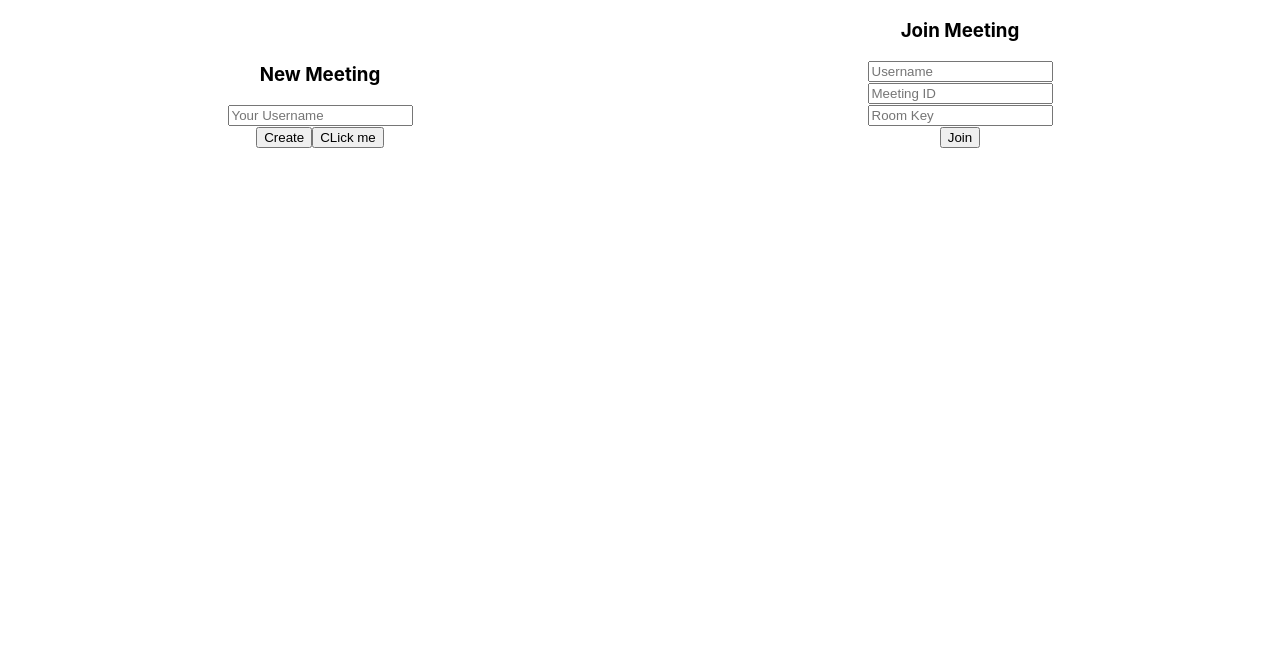
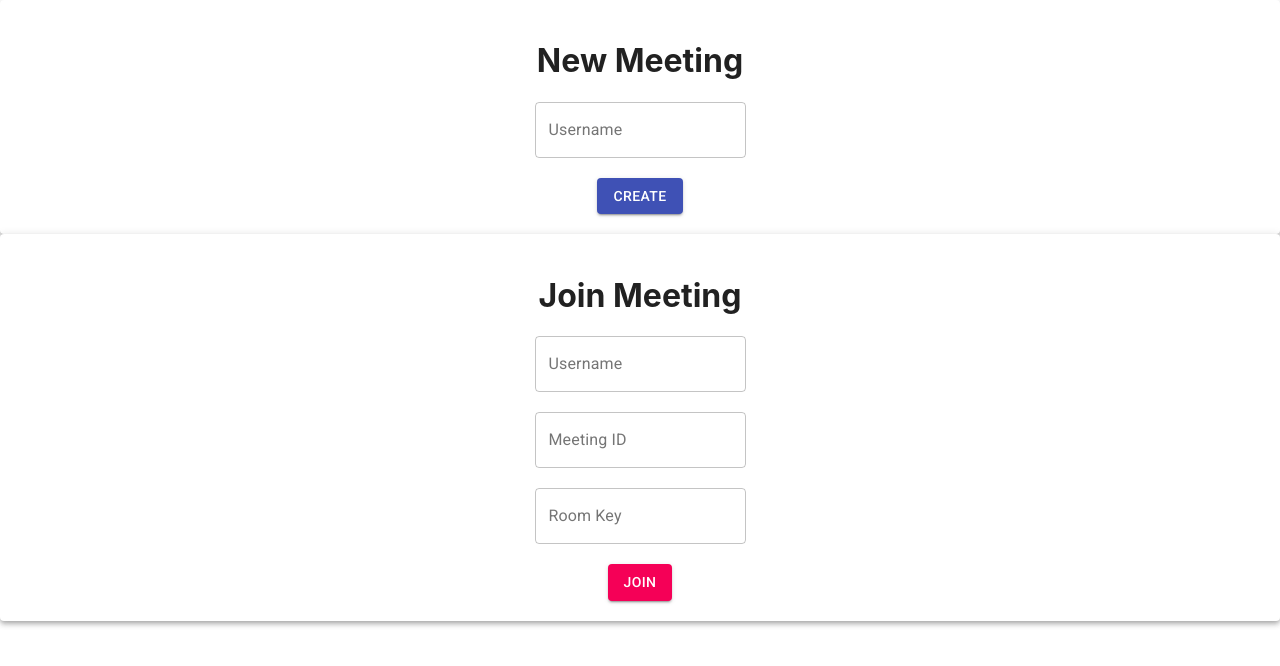
Before and after one commit to DebanjanDasMahapatra/conference, a React (Create React App) app: page / in a window 1280 px wide. Shown: the top 666 px of the page. Built offline with nearby package versions, Linux system fonts and the light colour scheme.

Commit message:
Stable Connections Done

```diff
--- a/package.json
+++ b/package.json
@@ -14,6 +14,7 @@
     "react-dom": "^16.13.1",
     "react-router-dom": "^5.1.2",
     "react-scripts": "3.4.1",
+    "react-webcam": "^5.0.1",
     "socket.io": "^2.3.0",
     "socket.io-client": "^2.3.0"
   },
--- a/src/components/MeetingArena/Meeting.css
+++ b/src/components/MeetingArena/Meeting.css
@@ -4,3 +4,7 @@
     background: lavender;
     text-align: center;
 }
+
+.d-none {
+    display: none;
+}
--- a/src/components/MeetingArena/Meeting.js
+++ b/src/components/MeetingArena/Meeting.js
@@ -1,4 +1,5 @@
 import React from 'react';
+import axios from "axios";
 import "./Meeting.css";
 import clsx from 'clsx';
 import { makeStyles } from '@material-ui/core/styles';
@@ -13,6 +14,10 @@ import VideocamIcon from '@material-ui/icons/Videocam';
 import VideocamOffIcon from '@material-ui/icons/VideocamOff';
 import NavigationIcon from '@material-ui/icons/Navigation';
 import Drawer from '@material-ui/core/Drawer';
+import Participant from './Participant/Participant';
+import { Config } from '../../config';
+import PT from "../../participants";
+
 const colors = {
     'dark-grey':'#413535'
 }
@@ -65,14 +70,29 @@ const useStyles = makeStyles((theme) => ({
     drawerPaper: {
         width: drawerWidth,
     },
-  }));
+}));
+
+let hostSocket;
+
+const participantToggle = (value,guestObj,meetingId) => {
+    hostSocket.emit('guest-request-response', {
+        status: value,
+        guestObj,
+        meetingId
+    });
+
+}
 
 const Meeting = (props) => {
     const classes = useStyles();
-    console.log("masakkali ",props);
+    const [meetingId, setMeetingId] = React.useState("");
+    const [roomKey, setRoomKey] = React.useState("");
+    const [isHost, setIsHost] = React.useState(false);
 
     const [chatOpen, setChatOpen] = React.useState(false);
     const [participantsOpen, setParticipantsOpen] = React.useState(false);
+
+    let participants = [];
 
     const handleChatMenuClick = ()=>{
         if(chatOpen){
@@ -90,10 +110,39 @@ const Meeting = (props) => {
             setParticipantsOpen(true);
         }
     }
+
+    React.useEffect(() => {
+        let init = async () => {
+            const {creds, isHost, status, socket} = props.meetingData;
+            if(status) {
+                hostSocket = socket;
+                setMeetingId(creds.meetingId);
+                try {
+                    let resp = await axios.get(Config.apiUrl+'roomGuests?'+`roomId=${creds.roomId}`);
+                    PT.people = resp.data.status == 1 ? resp.data.roomGuests : [];
+                } catch(err) {
+                    console.error(err);
+                }
+
+                if(isHost) {
+                    setIsHost(true);
+                    setRoomKey(creds.roomKey);
+                    hostSocket.on('guest-request', greq => {
+                        participantToggle(window.confirm("Partipant Name: "+greq.guestName+" is asking permission to enter the meeting. Allow?"),
+                        greq,creds.meetingId);
+                        console.log(greq);
+                    })
+                }
+            }
+        }
+        init();
+    },[]);
+
     return <>
     <div className="meeting-area">
         <div className={clsx((chatOpen||participantsOpen) && classes.mainShrink)}>
-            <h1>Meeting in Progress...{props.name}</h1>
+            <h2 className={!isHost ? "" : "d-none"}>Meeting in Progress... ID: {meetingId}</h2>
+            <h2 className={isHost ? "" : "d-none"}>Meeting in Progress... ID: {meetingId}, Room Key: {roomKey}</h2>
             <div className="action-menu">
                 <Fab size="small" color="primary"  aria-label="add" className={classes.mic}>
                     <MicIcon />
@@ -149,6 +198,8 @@ const Meeting = (props) => {
             }}
         >
             Participants
+
+            <Participant />
         </Drawer>
       </div>
 
--- /dev/null
+++ b/src/components/MeetingArena/Participant/Participant.js
@@ -0,0 +1,27 @@
+import React from "react";
+import VolumeOff from '@material-ui/icons/VolumeOff';
+import VideocamOff from '@material-ui/icons/VideocamOff';
+import PT from "../../../participants";
+
+const Participant = () => {
+
+    const [participants, setParticipants] = React.useState([]);
+
+    React.useEffect(() => {
+        setParticipants(PT.people);
+    },[PT.people])
+
+    return(<>
+        {
+            participants.map(participant => {
+                return <div key={participant._id}>{participant.guestName} {participant.isHost ? "(Host)" : ""}
+                <VolumeOff/>
+                <VideocamOff/>
+                </div>
+            })
+        }
+    </>
+    );
+}
+
+export default Participant;
--- a/src/components/Welcome/Welcome.css
+++ b/src/components/Welcome/Welcome.css
@@ -3,3 +3,7 @@
     display: inline-block;
     text-align: center;
 }
+
+.d-none {
+    display: none;
+}
--- a/src/components/Welcome/Welcome.js
+++ b/src/components/Welcome/Welcome.js
@@ -9,12 +9,35 @@ import {
 import "./Welcome.css";
 import io from "socket.io-client";
 import axios from "axios";
+import { makeStyles } from '@material-ui/core/styles';
+import TextField from '@material-ui/core/TextField';
+import Button from '@material-ui/core/Button';
+import Paper from '@material-ui/core/Paper';
 import { render } from '@testing-library/react';
 import Meeting from '../MeetingArena/Meeting';
+import { Config } from '../../config';
 
-let hostSocket;
+const useStyles = makeStyles((theme) => ({
+    root: {
+      '& > *': {
+        margin: theme.spacing(1),
+        width: '25ch',
+      },
+    },
+    root2: {
+        display: 'flex',
+        flexWrap: 'wrap',
+        '& > *': {
+          margin: theme.spacing(1),
+          width: theme.spacing(16),
+          height: theme.spacing(16),
+        },
+      }
+}));
 
-let uname = "", mid = "", rk = "", meetingId = "", guestObj = {};
+let hostSocket, participantSocket;
+
+let uname = "", mid = "", rk = "";
 
 const changeUserName = (v) => {
     uname = v;
@@ -26,133 +49,173 @@ const changeRk = (v) => {
     rk = v;
 }
 
-const toggleViews = (v) => {
-    document.getElementById('allow').hidden = v;
-    document.getElementById('deny').hidden = v;
-    document.getElementById('pinfo').hidden = v;
+const createSocket = (roomId,guestObj,meetingId,history) => {
+    participantSocket = io(Config.apiUrl+roomId,{query:{
+        roomId: roomId,
+        userId: guestObj.guestId
+    }});
+    console.log('Socket...',participantSocket);
+    participantSocket.on("authenticate", auth => {
+        console.log(auth);
+        if(auth.status) {
+            credentials.creds = {
+                roomId, guestObj, meetingId
+            };
+            credentials.isHost = false;
+            credentials.status = true;
+            credentials.socket = participantSocket;
+            history.push('/meeting');
+        }
+    });
 }
 
-const participantAllow = () => {
-    hostSocket.emit('guest-request-response', {
-        status: true,
-        guestObj,
-        meetingId
-    });
-    toggleViews(true);
+let credentials = {};
+
+const pingServer = (creds,history,setLoader) => {
+    let count = 0;
+    let interval = setInterval(async() => {
+        try {
+            let resp = await axios.get(Config.apiUrl+'checkReqStatus?'+
+                `guestId=${creds.guestObj.guestId}&meetingId=${creds.meetingId}`);
+            console.log(resp.data)
+            {
+                if(resp.data.status) {
+                    clearInterval(interval);
+                    createSocket(resp.data.roomId,resp.data.guestObj,creds.meetingId,history);
+                } else {
+                    clearInterval(interval);
+                    setLoader(false);
+                    alert('You were not allowed!!! Try joining again or ask the host for the room key!!!');
+                }
+            }
+            {
+                if(count < 5)
+                    count++;
+                else {
+                    clearInterval(interval);
+                    setLoader(false);
+                    alert('Request for Joining Timed Out !!! Try joining again or ask the host for the room key!!!');
+                }
+            }
+        } catch(err) {
+            console.error(err);
+            clearInterval(interval);
+        }
+    },4000);
 }
 
-const participantDeny = () => {
-    hostSocket.emit('guest-request-response', {
-        status: false,
-        guestObj,
-        meetingId
-    });
-    toggleViews(true);
-}
-
-const createRoom = async () => {
+const createRoom = async (history) => {
     try {
-        let data = await axios.post('http://localhost:3000/createRoom',{
+        let resp = await axios.post(Config.apiUrl+'createRoom',{
             username: uname
         });
-        if(data.data.status) {
-            hostSocket = io('http://localhost:3000/'+data.data.data.roomId,{query:{
-                roomId: data.data.data.roomId,
-                userId: data.data.data.host.hostId
+        if(resp.data.status) {
+            hostSocket = io(Config.apiUrl+resp.data.data.roomId,{query:{
+                roomId: resp.data.data.roomId,
+                userId: resp.data.data.host.hostId
             }});
-            console.log('Socket...',hostSocket,"\n\n",data.data);
-            document.getElementById('mid').innerHTML = "Meeting ID: "+data.data.data.meetingId+"<br>nRoom Key: "+data.data.data.roomKey;
+            console.log('Socket...',hostSocket);
             hostSocket.on("authenticate", auth => {
                 console.log(auth);
-            });
-            hostSocket.on("guest-request", greq => {
-                document.getElementById('pinfo').innerHTML = "Partipant Name: "+greq.guestName+" is asking permission to enter the meeting. Click Allow or Deny.";
-                console.log(greq);
-                guestObj = greq;
-                meetingId = data.data.data.meetingId;
-                toggleViews(false);
-            });
-            hostSocket.on("guest-joined", data => {
-                console.log(data);
+                if(auth.status) {
+                    credentials.creds = resp.data.data;
+                    credentials.isHost = true;
+                    credentials.status = true;
+                    credentials.socket = hostSocket;
+                    history.push('/meeting');
+                }
             });
         } else {
-            console.log('Error in response',data.data);
+            console.log('Error in response',resp.data);
         }
     } catch (err) {
         console.log('Error in axios',err);
     }
-    alert('Hiii');
 }
 
-const joinRoom = async () => {
+const joinRoom = async (history,setLoader,setMessage) => {
     try {
-        let data = await axios.post('http://localhost:3000/joinRoom',{
+        let resp = await axios.post(Config.apiUrl+'joinRoom',{
             username: uname,
             meetingId: mid,
             roomKey: rk == "" ? null : rk
         });
-        if(data.data.status) {
-            const socket2 = io('http://localhost:3000/'+data.data.data.roomId,{query:{
-                roomId: data.data.data.roomId,
-                userId: data.data.data.guestObj.guestId
-            }});
-            console.log('Socket...',socket2,"\n\n",data.data);
-            socket2.on("authenticate", data => {
-                console.log(data);
-            });
-            socket2.on("guest-permitted", data => {
-                console.log(data);
-            });
-        } else {
-            console.log('Error in response',data.data);
+        if(resp.data.status)
+            createSocket(resp.data.data.roomId,resp.data.data.guestObj,mid,history);
+        else {
+            setMessage("Wait till host admits you...");
+            pingServer(resp.data.data,history,setLoader);
         }
     } catch (err) {
         console.log('Error in axios',err);
     }
-    alert('Hiii');
 }
 
-let name = "";
-const test = (h) => {
-    name = "Avnish vs Mosquitoes"
-    h.push('/testing');
-}
+// let name = "";
+// const test = (h) => {
+//     name = "Avnish vs Mosquitoes"
+//     h.push('/meeting');
+// }
+// const test2 = (h,r) => {
+//     h(!r);
+// }
 
 const Welcome = (props) => {
-    const [response, setResponse] = useState("");
-
-    useEffect(() => {
-        console.warn("ALERT")
-    }, []);
+    const classes = useStyles();
+    const [loader, setLoader] = useState(false);
+    const [message, setMessage] = React.useState("");
 
     return(<>
         <Route exact path="/">
-        <div className="block">
-            <h3>New Meeting</h3>
+        <div className={"block" + !loader ? "" : "d-none"}>
+            <Paper elevation={4}>
+                <br />
+            <h1>New Meeting</h1>
             <p id="mid"></p>
-            <input type="text" placeholder="Your Username" onChange={($e)=>{changeUserName($e.target.value)}} />
+            <TextField id="outlined-basic" label="Username" placeholder="Username" variant="outlined" onChange={($e)=>{changeUserName($e.target.value)}} />
             <br />
-            <button type="button" onClick={createRoom}>Create</button>
-            <p id="pinfo" hidden></p>
-            <button type="button" onClick={participantAllow} id="allow" hidden>Allow</button>
-            <button type="button" onClick={participantDeny} id="deny" hidden>Deny</button>
-            <button onClick={() => {test(props.history)}}>CLick me</button>
+            <br />
+            <Button variant="contained" color="primary" className={!loader ? "" : "d-none"} type="button" onClick={() => {
+                if(uname !== "") {
+                    setMessage("Starting meeting...");
+                    setLoader(true); createRoom(props.history)
+                }
+            }}>CREATE</Button>
+            <br />
+            <br />
+            </Paper>
         </div>
-        <div className="block">
-            <h3>Join Meeting</h3>
-            <input type="text" placeholder="Username" onChange={($e)=>{changeUserName($e.target.value)}} />
+        <div className={"block" + !loader ? "" : "d-none"}>
+            <Paper elevation={4}>
+                <br />
+            <h1>Join Meeting</h1>
+            <TextField id="outlined-basic" label="Username" placeholder="Username" variant="outlined" onChange={($e)=>{changeUserName($e.target.value)}} />
             <br />
-            <input type="text" placeholder="Meeting ID" onChange={($e)=>{changeMid($e.target.value)}} />
             <br />
-            <input type="password" placeholder="Room Key" onChange={($e)=>{changeRk($e.target.value)}} />
+            <TextField id="outlined-basic" label="Meeting ID" placeholder="Meeting ID" variant="outlined" onChange={($e)=>{changeMid($e.target.value)}} />
             <br />
-            <button type="button" onClick={joinRoom}>Join</button>
+            <br />
+            <TextField id="outlined-basic" label="Room Key" placeholder="Leave blank if not having" variant="outlined" onChange={($e)=>{changeRk($e.target.value)}} />
+            <br />
+            <br />
+            <Button variant="contained" color="secondary" className={!loader ? "" : "d-none"} type="button" onClick={() => {
+                if(uname !== "" && mid !== "") {
+                    setMessage("Joining.. please wait...");
+                    setLoader(true); joinRoom(props.history, setLoader, setMessage)
+                }
+            }}>JOIN</Button>
+            <br />
+            <br />
+            </Paper>
+        </div>
+        <div className={loader ? "" : "d-none"}>
+            <h1>{message}</h1>
         </div>
         </Route>
     <Route
     exact
-    path="/testing"
-    render={(propas)=><Meeting {...propas} name={name}/>}
+    path="/meeting"
+    render={(propas)=><Meeting {...propas} meetingData={credentials}/>}
     />
     </>
     );
--- /dev/null
+++ b/src/config.js
@@ -0,0 +1,3 @@
+export const Config = {
+    apiUrl: 'http://localhost:3002/' //leading slash present
+}
--- /dev/null
+++ b/src/participants.js
@@ -0,0 +1,3 @@
+let PARTICIPANTS = [];
+
+module.exports = {people: PARTICIPANTS};
```
Also changed, not shown: src/Socket.js (deleted), 1 other file (tests, documents, lock files or other folders).
